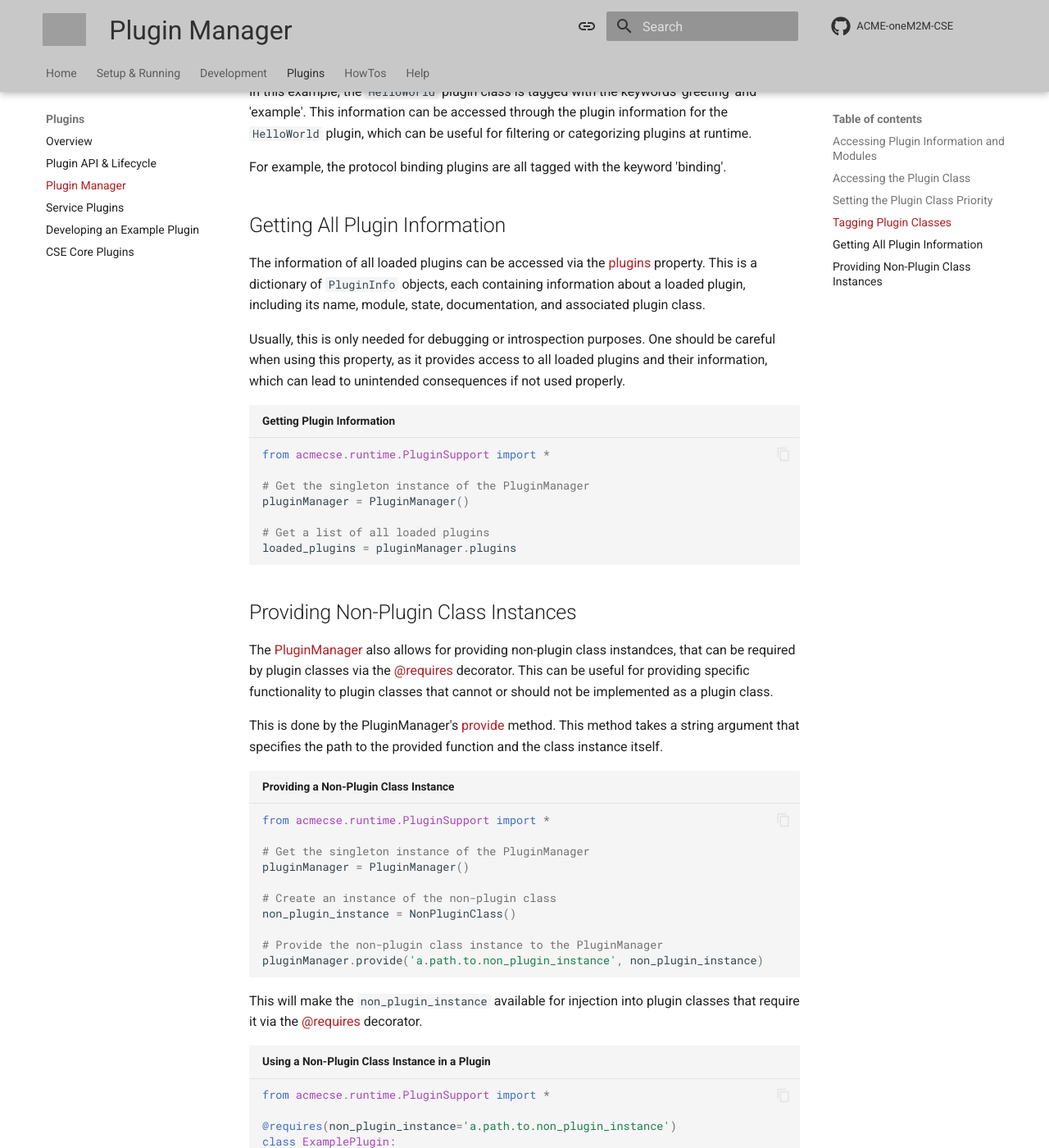
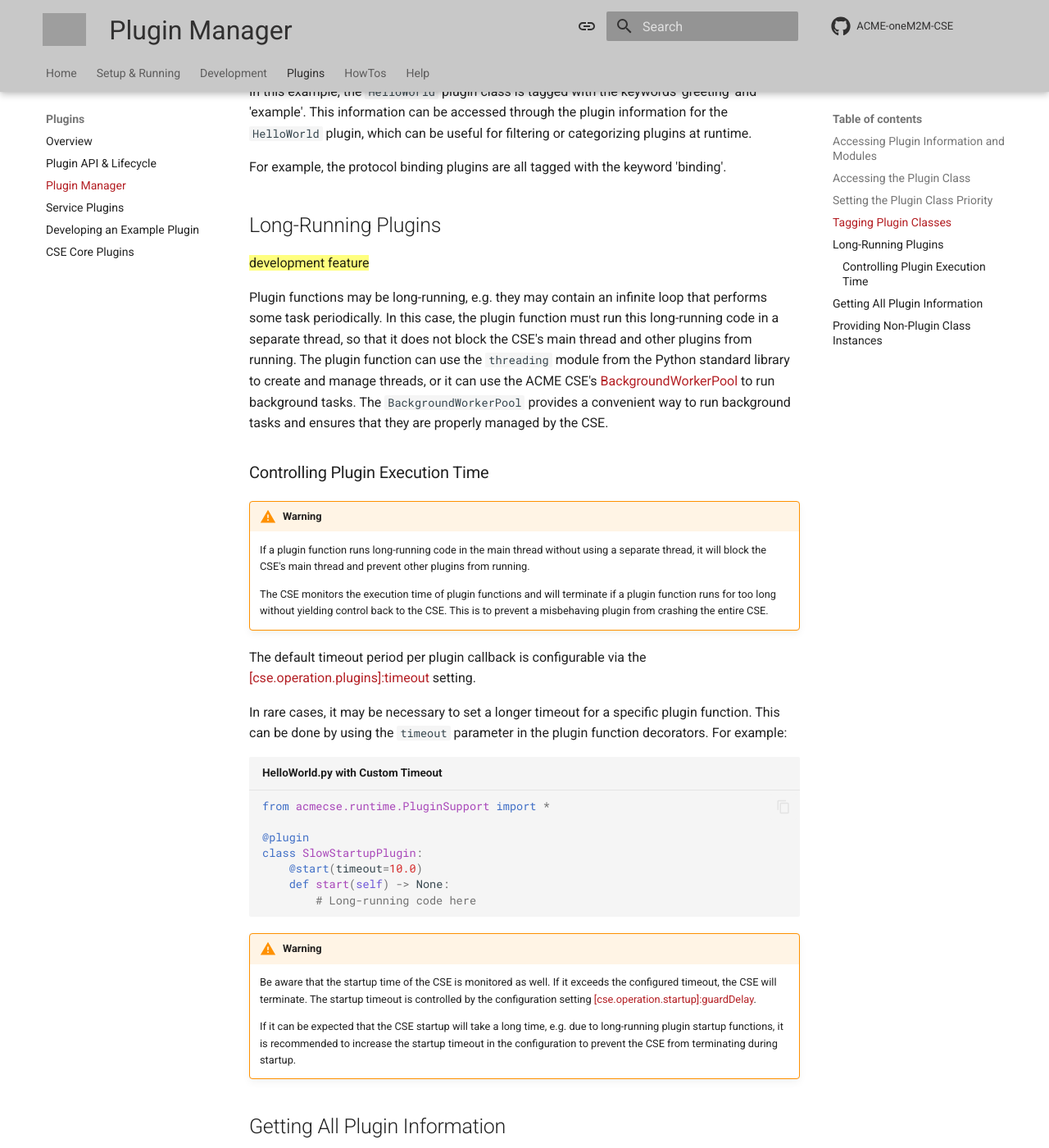
Before and after one commit to ankraft/ACME-oneM2M-CSE-mkdocs, an MkDocs documentation site: the page built from docs/plugins/PluginManager.md, in a window 1280 px wide and 1400 px high, scrolled down 2647 px. Shown: the whole window at 82% size. Built offline with MkDocs 1.6.1 and Material for MkDocs 9.7.7, drawn with Linux system fonts in a browser that asks for light colours; comment, search, counter and statistics services are not loaded; grey boxes are pictures that could not be loaded.

Commit message:
Added docs for plugin timeouts and configurations

````diff
--- a/docs/plugins/PluginManager.md
+++ b/docs/plugins/PluginManager.md
@@ -73,6 +73,9 @@ In this example, the `HelloWorld` plugin class will be instantiated before any o
 It is important to note that plugin classes with a lower priority value are instantiated first, but are stopped and finalized later, i.e. after plugin classes with a higher priority value, during the CSE shutdown or unloading process.
 
 
+
+
+
 ## Tagging Plugin Classes
 
 The [@plugin](https://api.acmecse.net/acmecse.helpers.PluginManager.html#plugin){target="_new"} class decorator also allows for tagging plugin classes with specific keywords using the `tags` parameter. This can be useful for categorizing plugins or for filtering plugins based on their tags at runtime.
@@ -88,6 +91,39 @@ class HelloWorld:
 In this example, the `HelloWorld` plugin class is tagged with the keywords 'greeting' and 'example'. This information can be accessed through the plugin information for the `HelloWorld` plugin, which can be useful for filtering or categorizing plugins at runtime.
 
 For example, the protocol binding plugins are all tagged with the keyword 'binding'.
+
+
+## Long-Running Plugins
+
+==development feature==
+
+Plugin functions may be long-running, e.g. they may contain an infinite loop that performs some task periodically. In this case, the plugin function must run this long-running code in a separate thread, so that it does not block the CSE's main thread and other plugins from running. The plugin function can use the `threading` module from the Python standard library to create and manage threads, or it can use the ACME CSE's [BackgroundWorkerPool](https://api.acmecse.net/acmecse.helpers.BackgroundWorker.BackgroundWorkerPool.html){target="_new"} to run background tasks. The `BackgroundWorkerPool` provides a convenient way to run background tasks and ensures that they are properly managed by the CSE.
+
+### Controlling Plugin Execution Time
+
+!!! Warning
+	If a plugin function runs long-running code in the main thread without using a separate thread, it will block the CSE's main thread and prevent other plugins from running.
+
+	The CSE monitors the execution time of plugin functions and will terminate if a plugin function runs for too long without yielding control back to the CSE. This is to prevent a misbehaving plugin from crashing the entire CSE.
+
+The default timeout period per plugin callback is configurable via the [\[cse.operation.plugins\]:timeout](../setup/Configuration-cse.md#plugins){target="_new"} setting.
+
+In rare cases, it may be necessary to set a longer timeout for a specific plugin function. This can be done by using the `timeout` parameter in the plugin function decorators. For example:
+
+```python title="HelloWorld.py with Custom Timeout"
+from acmecse.runtime.PluginSupport import *
+
+@plugin
+class SlowStartupPlugin:
+	@start(timeout=10.0)
+	def start(self) -> None:
+		# Long-running code here
+```
+
+!!! Warning
+	Be aware that the startup time of the CSE is monitored as well. If it exceeds the configured timeout, the CSE will terminate. The startup timeout is controlled by the configuration setting [\[cse.operation.startup\]:guardDelay](../setup/Configuration-cse.md#startup){target="_new"}.
+
+	If it can be expected that the CSE startup will take a long time, e.g. due to long-running plugin startup functions, it is recommended to increase the startup timeout in the configuration to prevent the CSE from terminating during startup.
 
 
 ## Getting All Plugin Information
````
Also changed, not shown: docs/setup/Configuration-cse.md (+1 -0 lines).
